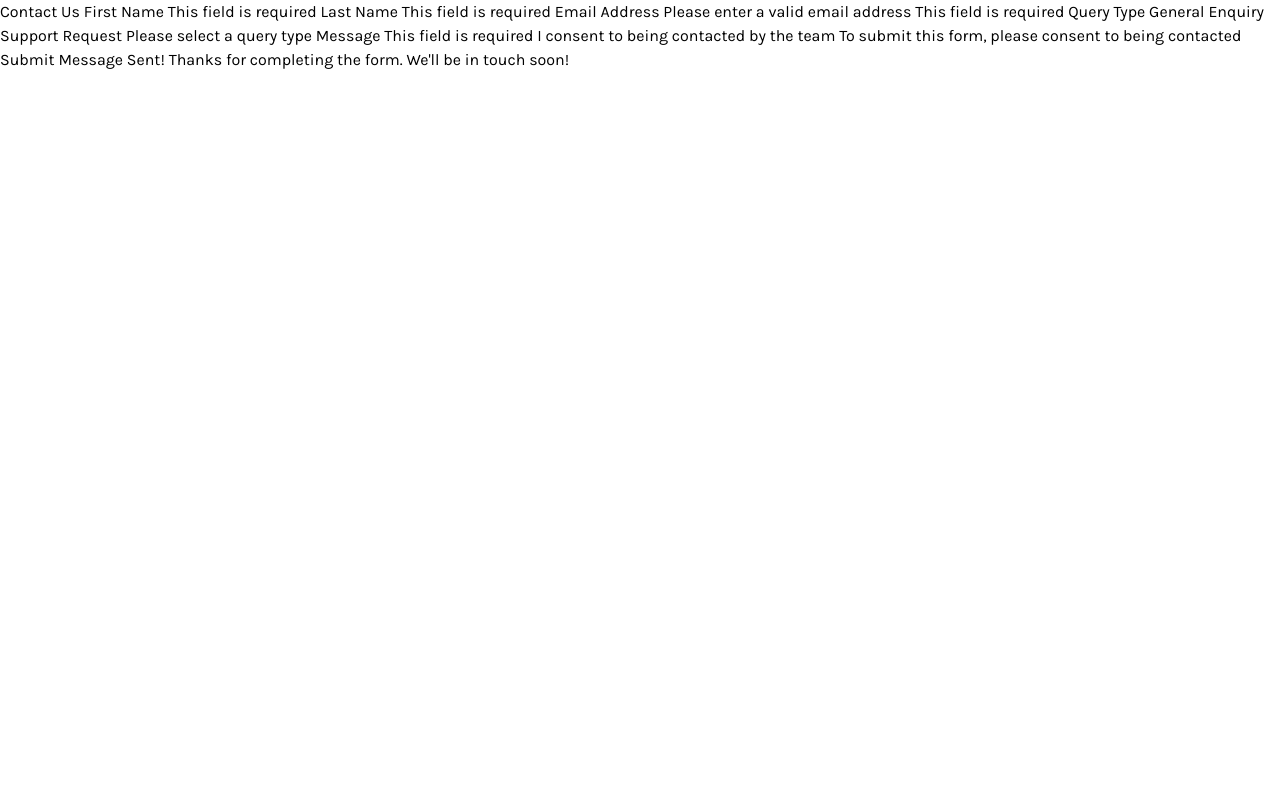
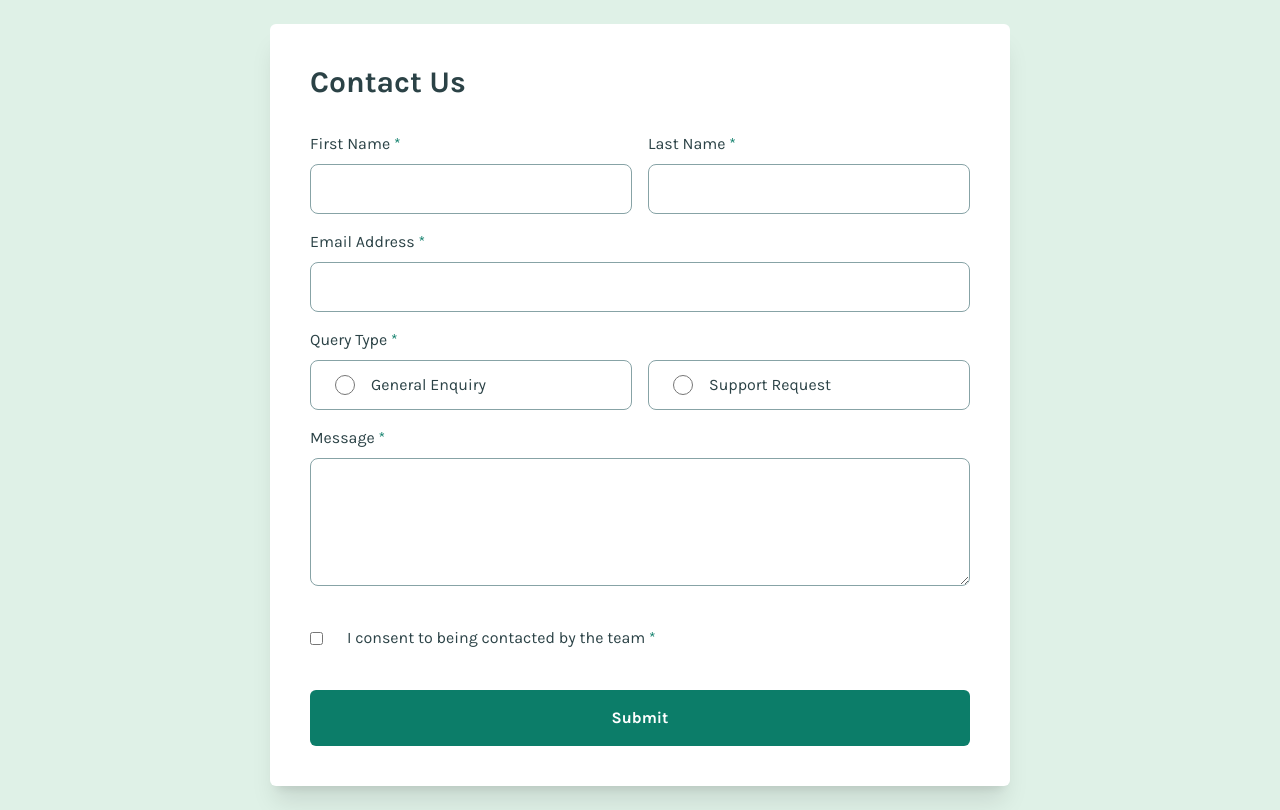
Before and after one commit to fermop/contact-form-nextjs, a Next.js app: page / in a window 1280 px wide. Built offline with nearby package versions, Linux system fonts and the light colour scheme.

Commit message:
feat(ui): add contact us form card

```diff
--- a/src/app/globals.css
+++ b/src/app/globals.css
@@ -3,6 +3,7 @@
 :root {
   --primary-green-200: hsl(148, 38%, 91%);
   --primary-green-600: hsl(169, 82%, 27%);
+  --primary-green-800: hsl(169, 82%, 17%);
 
   --neutral-grey-500: hsl(186, 15%, 59%);
   --neutral-grey-900: hsl(187, 24%, 22%);
@@ -13,6 +14,7 @@
 @theme inline {
   --color-primary-green-200: var(--primary-green-200);
   --color-primary-green-600: var(--primary-green-600);
+  --color-primary-green-800: var(--primary-green-800);
 
   --color-neutral-grey-500: var(--neutral-grey-500);
   --color-neutral-grey-900: var(--neutral-grey-900);
--- a/src/app/layout.tsx
+++ b/src/app/layout.tsx
@@ -20,7 +20,7 @@ export default function RootLayout({
   return (
     <html lang="en">
       <body
-        className={`${karla.variable} antialiased font-karla`}
+        className={`${karla.variable} antialiased font-karla bg-primary-green-200`}
       >
         {children}
       </body>
--- a/src/app/page.tsx
+++ b/src/app/page.tsx
@@ -1,33 +1,16 @@
+import Form from "@/components/Form";
+
 export default function Home() {
   return (
     <div>
-      Contact Us
+      <h1 className="sr-only">Frontend Mentor | Contact from with Next.js</h1>
+        <main className="min-h-dvh grid place-items-center px-4 py-6">
+          <Form />
 
-      First Name
-      This field is required
-
-      Last Name
-      This field is required
-
-      Email Address
-      Please enter a valid email address
-      This field is required
-
-      Query Type
-      General Enquiry
-      Support Request
-      Please select a query type
-
-      Message
-      This field is required
-
-      I consent to being contacted by the team
-      To submit this form, please consent to being contacted
-
-      Submit
-
-      Message Sent!
-      Thanks for completing the form. We'll be in touch soon!
+          <div className="hidden">Message Sent!
+            Thanks for completing the form. We'll be in touch soon!
+          </div>
+        </main>
     </div>
   );
 }
--- /dev/null
+++ b/src/components/Form.tsx
@@ -0,0 +1,82 @@
+import React from 'react'
+
+export default function Form() {
+  return (
+    <section className='animate-fade-in-up w-full max-w-185 p-6 sm:p-10 bg-white text-neutral-grey-900 rounded-md m-auto shadow-xl'>
+      <h2 className='text-3xl font-bold mb-8'>Contact Us</h2>
+
+      <form className='grid gap-4'>
+        <div className='grid gap-4 sm:grid-cols-2'>
+          <label htmlFor="firstname-input" className='grid gap-2 cursor-pointer'>
+            <span>First Name <span className='text-primary-green-600'>*</span></span>
+            <input
+              id="firstname-input"
+              type="text"
+              className='border border-neutral-grey-500 focus:border-primary-green-600 hover:border-primary-green-600 outline-0 rounded-lg px-6 py-3 cursor-pointer duration-300'
+            />
+          </label>
+
+          <label htmlFor="lastname-input" className='grid gap-2 cursor-pointer'>
+            <span>Last Name <span className='text-primary-green-600'>*</span></span>
+            <input
+              id="lastname-input"
+              type="text"
+              className='border border-neutral-grey-500 focus:border-primary-green-600 hover:border-primary-green-600 outline-0 rounded-lg px-6 py-3 cursor-pointer duration-300'
+            />
+          </label>
+        </div>
+
+        <label htmlFor="email-input" className='grid gap-2 cursor-pointer'>
+          <span>Email Address <span className='text-primary-green-600'>*</span></span>
+          <input
+            id="email-input"
+            type="email"
+            className='border border-neutral-grey-500 focus:border-primary-green-600 hover:border-primary-green-600 outline-0 rounded-lg px-6 py-3 cursor-pointer duration-300'
+          />
+        </label>
+
+        <div className='grid gap-2'>
+          <p className='cursor-pointer'>Query Type <span className='text-primary-green-600'>*</span></p>
+
+          <div className='grid gap-4 sm:grid-cols-2'>
+            <label htmlFor="general" className='flex gap-4 items-center border border-neutral-grey-500 focus:border-primary-green-600 hover:border-primary-green-600 outline-0 rounded-lg px-6 py-3 cursor-pointer duration-300'>
+              <input type="radio" id='general' name='queryType' className='accent-primary-green-600 sm:w-5 sm:h-5'/>
+              <span>General Enquiry</span>
+            </label>
+
+            <label htmlFor="support" className='flex gap-4 items-center border border-neutral-grey-500 focus:border-primary-green-600 hover:border-primary-green-600 outline-0 rounded-lg px-6 py-3 cursor-pointer duration-300'>
+              <input type="radio" id='support' name='queryType' className='accent-primary-green-600 sm:w-5 sm:h-5'/>
+              <span>Support Request</span>
+            </label>
+          </div>
+        </div>
+
+        <label htmlFor="message-area" className='grid gap-2 cursor-pointer'>
+          <span>Message <span className='text-primary-green-600'>*</span></span>
+          <textarea
+            id="message-area"
+            name="message"
+            className='w-full h-64 sm:h-32 border border-neutral-grey-500 focus:border-primary-green-600 hover:border-primary-green-600 outline-0 rounded-lg px-6 py-3 cursor-pointer duration-300'
+          />
+        </label>
+
+        <label htmlFor="consent-checkbox" className='flex gap-6 my-6 items-center cursor-pointer'>
+          <input
+            id="consent-checkbox"
+            name="message"
+            type='checkbox'
+            className='accent-primary-green-600 cursor-pointer duration-300'
+          />
+          <span>I consent to being contacted by the team <span className='text-primary-green-600'>*</span></span>
+        </label>
+
+        <button
+          type='submit'
+          className='bg-primary-green-600 hover:bg-primary-green-800 text-white font-bold rounded-md p-4 cursor-pointer duration-300'
+        >
+          Submit
+        </button>
+      </form>
+    </section>
+  )
+}
```
